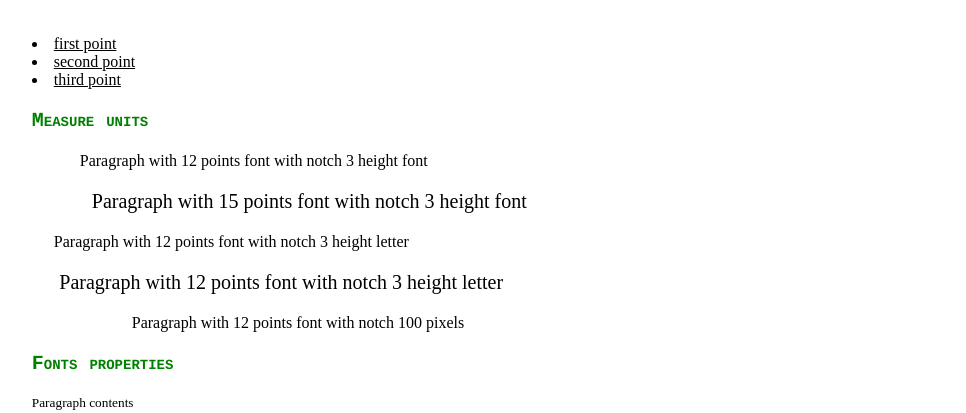
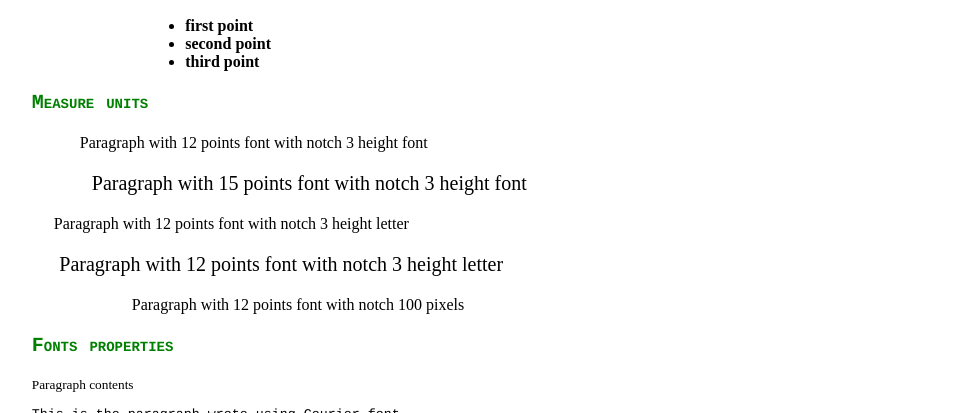
Before and after one commit to maciekp85/html-css, a plain HTML site: page test-page/css.html in a window 1280 px wide. Shown: the part 687-1100 px from the top of the page, without its empty margins (6-972 px from the left). Drawn offline with Linux system fonts and the light colour scheme.

Commit message:
ul correct

```diff
--- a/test-page/css.html
+++ b/test-page/css.html
@@ -31,11 +31,11 @@
     <h3>Second level title, 15 points, green, caps</h3>
     <h1 style="font-size: 1.5cm">First level title</h1>
     <p style="font-size: 2pc">2 pc paragraph</p>
-    <u style="margin-left: 30mm">
+    <ul style="margin-left: 30mm">
         <li>first point</li>
         <li>second point</li>
         <li>third point</li>
-    </u>
+    </ul>
 
     <h3>Measure units</h3>
     <p style="text-indent: 3em; font-size: 12pt;">Paragraph with 12 points font with notch 3 height font</p>
```
